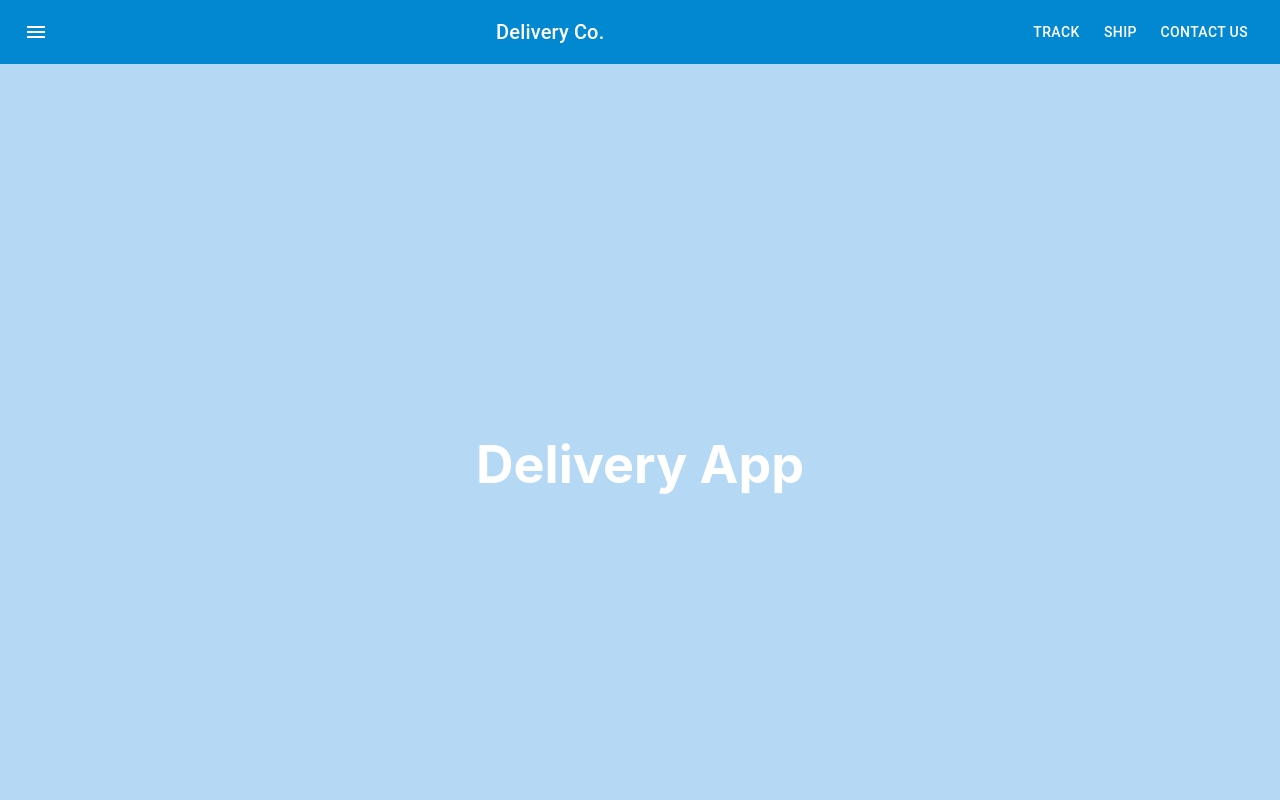
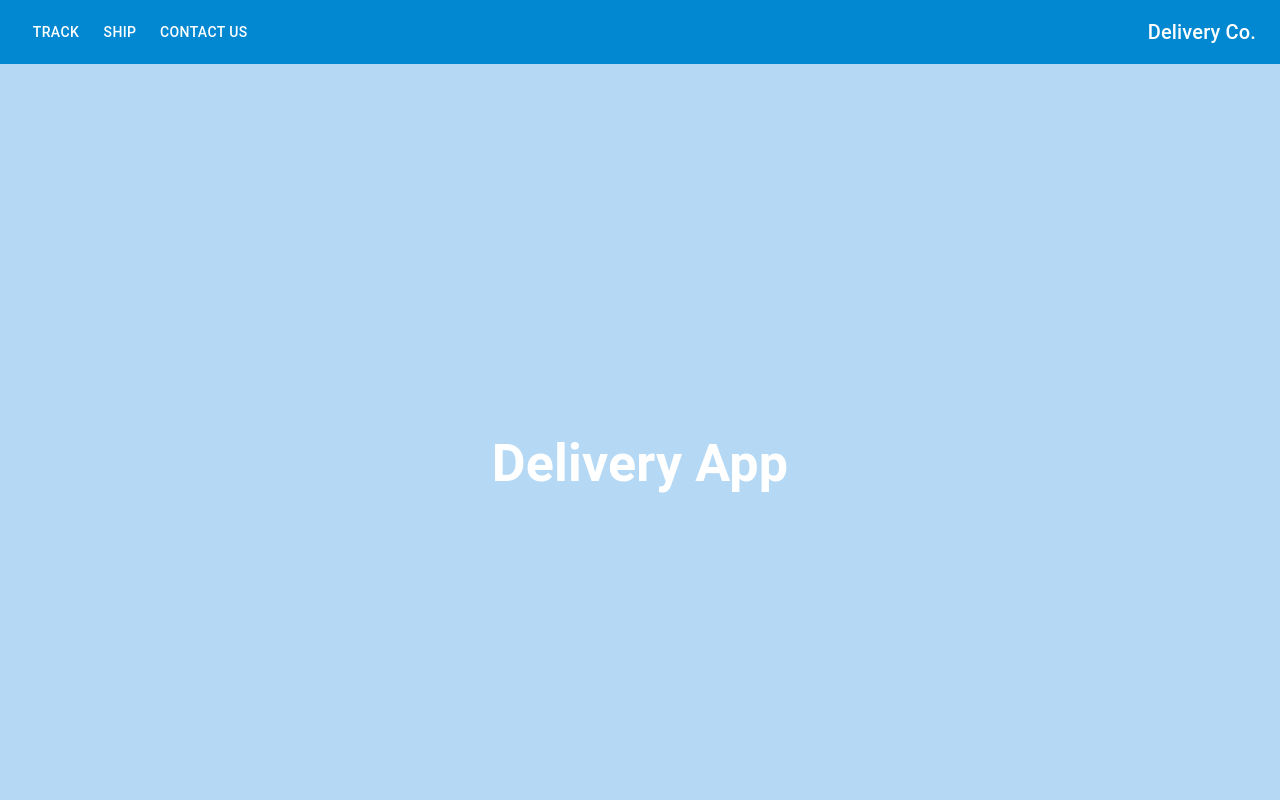
Before and after one commit to RyanGuzelian/SOEN343, a React (Create React App) app in the folder frontend/: page / in a window 1280 px wide. Shown: the top 800 px of the page. Built offline with nearby package versions, Linux system fonts and the light colour scheme.

Commit message:
Changed navbar

```diff
--- a/frontend/src/Components/Navbar.js
+++ b/frontend/src/Components/Navbar.js
@@ -1,28 +1,31 @@
-import React, { useState } from 'react';
-import { useNavigate } from 'react-router-dom';
+import React, { useState } from "react";
+import { useNavigate } from "react-router-dom";
 import AppBar from "@mui/material/AppBar";
 import Box from "@mui/material/Box";
 import Toolbar from "@mui/material/Toolbar";
 import Typography from "@mui/material/Typography";
 import Button from "@mui/material/Button";
 import IconButton from "@mui/material/IconButton";
-import MenuIcon from '@mui/icons-material/Menu';
+import MenuIcon from "@mui/icons-material/Menu";
 import Drawer from "@mui/material/Drawer";
 import List from "@mui/material/List";
 import ListItem from "@mui/material/ListItem";
 import ListItemText from "@mui/material/ListItemText";
+import { CssBaseline, useMediaQuery, useTheme } from "@mui/material";
 
 const Navbar = () => {
-  const [drawerOpen, setDrawerOpen] = useState(false);
+  const [mobileOpen, setMobileOpen] = useState(false);
   const navigate = useNavigate();
+  const theme = useTheme();
+  const isMobileSize = useMediaQuery(theme.breakpoints.down("sm"));
 
   const handleDrawerToggle = () => {
-    setDrawerOpen(!drawerOpen);
+    setMobileOpen((prevState) => !prevState);
   };
 
   const handleNavigation = (path) => {
     navigate(path);
-    setDrawerOpen(false); // Close drawer after navigation
+    setMobileOpen(false);
   };
 
   const drawer = (
@@ -33,11 +36,19 @@ const Navbar = () => {
       onKeyDown={handleDrawerToggle}
     >
       <List>
-          {['Track', 'Ship', 'Contact Us'].map((text) => (
+        {["Track", "Ship", "Contact Us"].map((text) => (
           <ListItem
             button
             key={text}
-                  onClick={() => handleNavigation(text === 'Track' ? '/track' : text === 'Ship' ? '/ship' : '/contact')}
+            onClick={() =>
+              handleNavigation(
+                text === "Track"
+                  ? "/track"
+                  : text === "Ship"
+                  ? "/ship"
+                  : "/contact"
+              )
+            }
           >
             <ListItemText primary={text} />
           </ListItem>
@@ -48,37 +59,63 @@ const Navbar = () => {
 
   return (
     <Box sx={{ flexGrow: 1 }}>
+      <CssBaseline />
       <AppBar position="static" color="info">
         <Toolbar>
           <IconButton
-                size="large"
+            color="inherit"
+            aria-label="open drawer"
             edge="start"
-                color="inherit"
-                aria-label="menu"
-                sx={{ mr: 2 }}
             onClick={handleDrawerToggle}
+            sx={{ mr: 2, display: { sm: "none" } }}
           >
             <MenuIcon />
           </IconButton>
-            <Typography variant="h6" component="div" sx={{ flexGrow: 1 }}>
+
+          {(!isMobileSize) && (
+            <>
+              <Button color="inherit" href="/track">
+                Track
+              </Button>
+              <Button color="inherit" href="/ship">
+                Ship
+              </Button>
+              <Button color="inherit" href="/contact">
+                Contact Us
+              </Button>
+            </>
+          )}
+
+          <Typography
+            variant="h6"
+            component="div"
+            sx={{ flexGrow: 1, textAlign: "right" }}
+          >
             Delivery Co.
           </Typography>
-            <Box sx={{ display: { xs: 'none', md: 'block' } }}>
-              <Button color="inherit" onClick={() => navigate('/track')}>Track</Button>
-              <Button color="inherit" onClick={() => navigate('/ship')}>Ship</Button>
-              <Button color="inherit" onClick={() => navigate('/contact')}>Contact Us</Button>
-            </Box>
         </Toolbar>
       </AppBar>
+      <nav>
         <Drawer
-            anchor="left"
-            open={drawerOpen}
+          variant="temporary"
+          open={mobileOpen}
           onClose={handleDrawerToggle}
+          ModalProps={{
+            keepMounted: true,
+          }}
+          sx={{
+            display: { xs: "block", sm: "none" },
+            "& .MuiDrawer-paper": {
+              boxSizing: "border-box",
+              width: 250,
+            },
+          }}
         >
           {drawer}
         </Drawer>
+      </nav>
     </Box>
   );
-}
+};
 
 export default Navbar;
```
Lines whose indentation alone changed are shown as unchanged.
